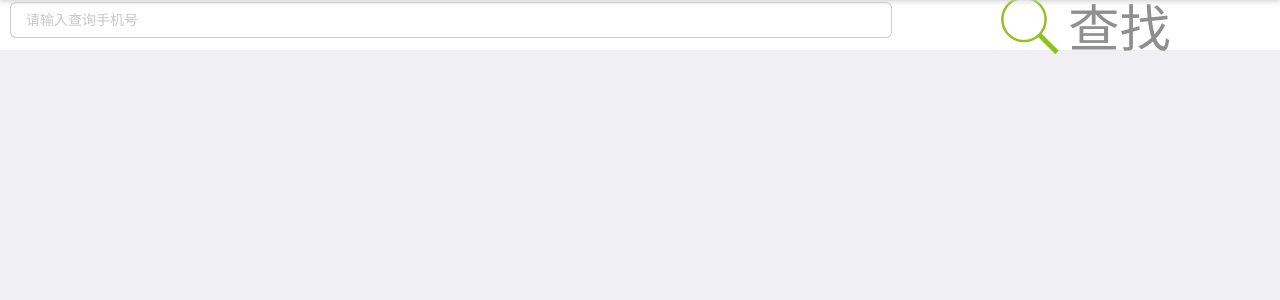
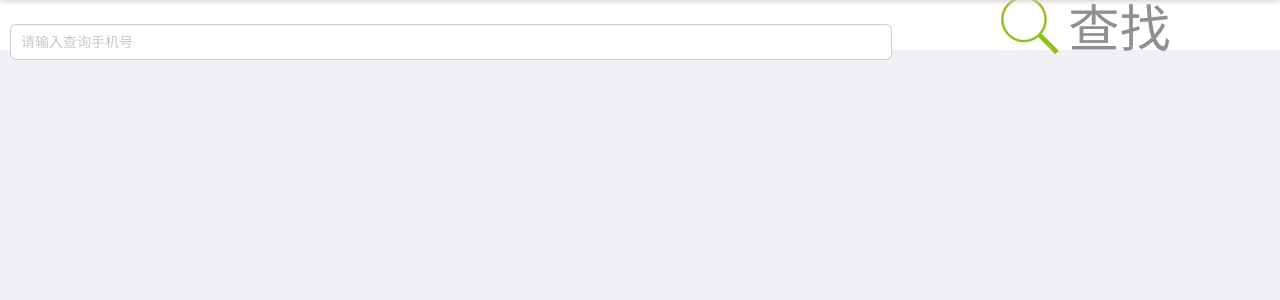
Before and after one commit to csdusunlight/homepage, a Django app: page /lookup/ in a window 1280 px wide. Shown: the part 44-344 px from the top of the page. Run offline with Django 3.2, Linux system fonts and the light colour scheme; the visitor is signed in with stand-in values (Sample User, id 1); parts of the project's set-up code (start-up, migrations or seed data) failed here and were passed over; some libraries are stand-ins or nearby versions.

Commit message:
add lookup

```diff
--- a/homepage/templates/lookup.html
+++ b/homepage/templates/lookup.html
@@ -25,6 +25,7 @@
         }
     	#search {
     	    display: inline-block;
+    	    padding: 0 10px;
     	    width: 70%;
     	    height: 36px;
     	    line-height: 36px;
@@ -38,7 +39,7 @@
     	    line-height: 50px;
     	    font-size: 0.4rem;
     	    text-align: center;
-    	    vertical-align: middle;
+    	    vertical-align: inherit;
     	}
     	.project-all-box {
     	    background-color: #efeff4;
@@ -93,7 +94,7 @@
     <h1 class="mui-title">快速查单</h1>
 </header>
     <div class="search-box">
-        <input id="search" type="number" class="mui-input-clear" placeholder="请输入查询手机号" >
+        <input id="search" type="number" class="" placeholder="请输入查询手机号" >
         <span id="search_btn" class="search-icon mui-icon mui-icon-search search-btn">查找</span>
     </div>
     <div id="pullrefresh" class="mui-scroll-wrapper tabcon" style="margin-top: 94px;">
```
